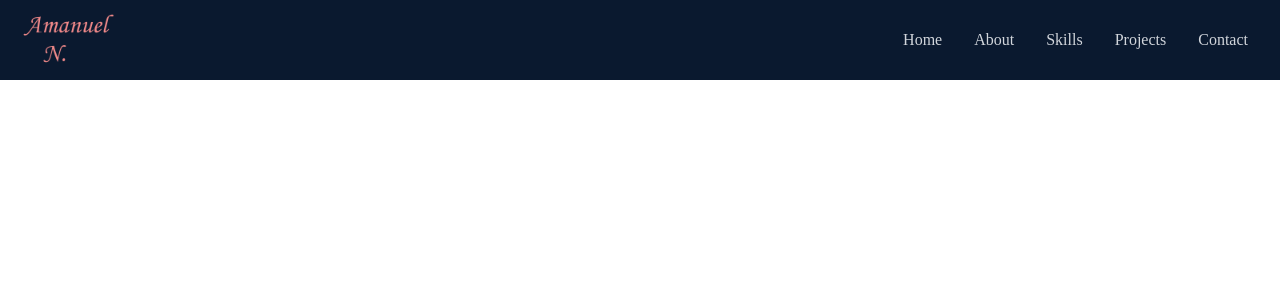
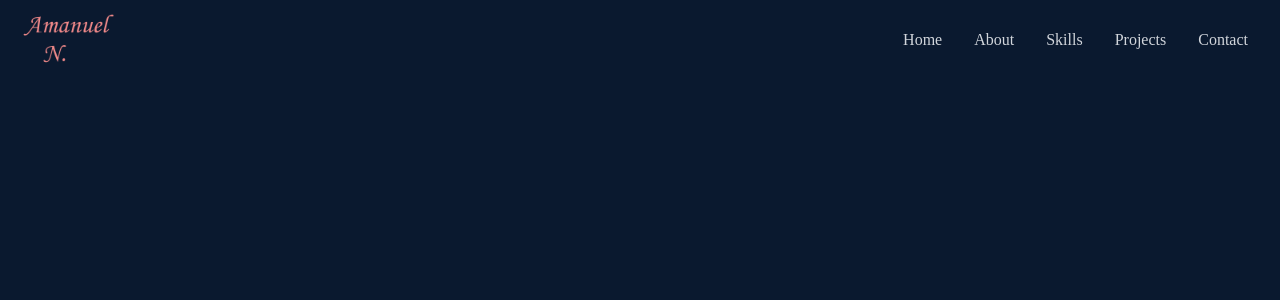
Before and after one commit to amtenu/amtenu.github.io, a React (Create React App) app: page / in a window 1280 px wide. Shown: the top 300 px of the page. Built offline with nearby package versions, Linux system fonts and the light colour scheme.

Commit message:
Added Home component

```diff
--- a/src/App.js
+++ b/src/App.js
@@ -1,9 +1,11 @@
+import Home from "./components/Home";
 import NavBar from "./components/NavBar";
 
 function App() {
   return (
     <div>
       <NavBar />
+      <Home />
     </div>
   );
 }
--- /dev/null
+++ b/src/components/Home.jsx
@@ -0,0 +1,11 @@
+import React from "react";
+import { HiArrowNarrowNarrowRight } from "react-icons/hi";
+
+const Home = () => {
+  return <div className="w-full h-screen bg-[#0a192f]">
+
+
+  </div>;
+};
+
+export default Home;
```
